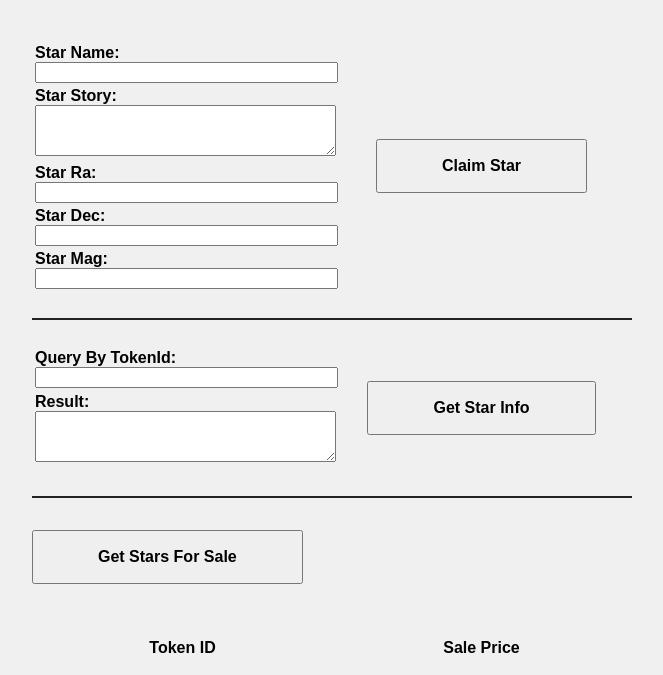
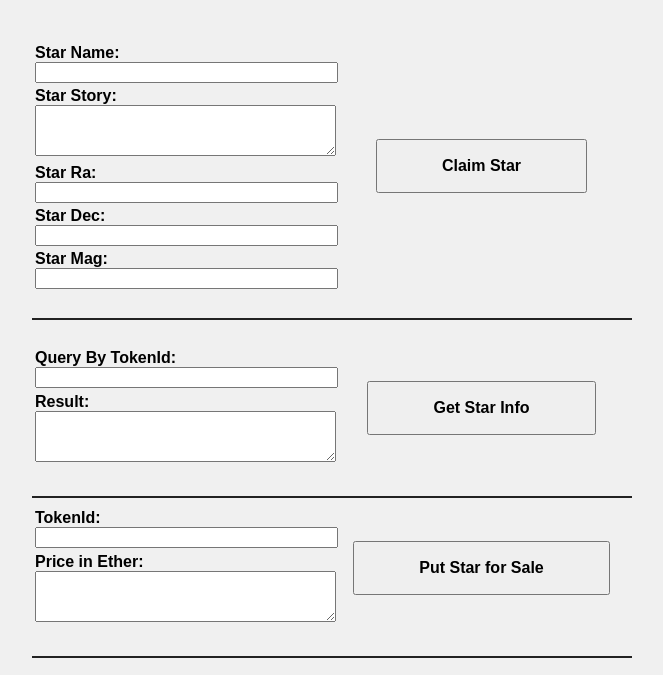
Before and after one commit to vdagar/blockchain, a plain HTML site: page Project_5/index.html in a window 1280 px wide. Shown: the part 125-800 px from the top of the page, without its empty margins (308-971 px from the left). Drawn offline with nearby package versions, Linux system fonts and the light colour scheme; a script that the page names is missing.

Commit message:
Show tokenId of star claimed by user
Signed-off-by: Virender Dagar <virender.dagar@gmail.com>

return tokenid

Signed-off-by: Virender Dagar <virender.dagar@gmail.com>

```diff
--- a/Project_5/application.js
+++ b/Project_5/application.js
@@ -526,7 +526,6 @@ var StarNotary = web3.eth.contract(
             "type": "function"
         }
     ]
-
 );
 // Grab the contract at specified deployed address with the interface defined by the ABI
 var starNotary = StarNotary.at('0xd1aab472305a2e1c2fd992f1f12c1757580dfd80');
@@ -557,8 +556,8 @@ function claimButtonClicked() {
                 let starClaimedEvent = starNotary.Transfer();
                 starClaimedEvent.watch(function (error, result) {
                     if (!error) {
-                        alert("transaction complete!");
-                        document.getElementById("result").value = "transaction complete!";
+                        alert(`transaction complete! TokenId of Star: ${JSON.stringify(result.args.tokenId)}`);
+                        document.getElementById("result").value = `transaction complete! TokenId of Star: ${JSON.stringify(result.args.tokenId)}`;
                     } else {
                         alert('watching for star claimed event is failing');
                     }
@@ -604,31 +603,8 @@ function createTable(tableData) {
             cell.setAttribute("align", "center");
         }
     }
+
     table.setAttribute("border", "2");
-    /*
-    var i, j;
-    var body = document.getElementsByTagName("body")[0];
-    var table = document.getElementById('starForSale');
-    var tableBody = document.createElement('tbody');
-
-    for (i = 0; i < tableData[0].length; i++) {
-        var row = document.createElement('tr');
-
-        for (j = 0; j < tableData.length; j++) {
-            var cell = document.createElement('td');
-            cell.appendChild(document.createTextNode(tableData[j][i]));
-            row.appendChild(cell);
-            cell.setAttribute("align", "center");
-        }
-
-        tableBody.appendChild(row);
-    }
-
-    table.appendChild(tableBody);
-    body.appendChild(table);
-    table.setAttribute("border", "2");
-    body.appendChild(document.createElement("hr"));
-    */
 }
 
 function starsForSale() {
--- a/Project_5/index.html
+++ b/Project_5/index.html
@@ -78,6 +78,26 @@
 		</table><br>
 
 		<hr>
+		<table>
+			<col width="50%"><col width="50%">
+			<tr>
+				<td>
+					<label id="star-tokenid" class="bold">TokenId:</label><br>
+					<input type="text" id="tokenid">
+				</td>
+				<td rowspan=2 align="center">
+					<button class="bold" id="star-sale" onclick="starForSaleClicked()" style="font-size : 16px">Put Star for Sale</button>
+				</td>
+			</tr>
+			<tr>
+				<td>
+					<label id="star-result" class="bold">Price in Ether:</label>
+					<textarea type="text" id="price" rows="3"></textarea>
+				</td>
+			</tr>
+		</table><br>
+
+		<hr>
 
 		<table id="starForSale" >
 			<col width="50%">
```
